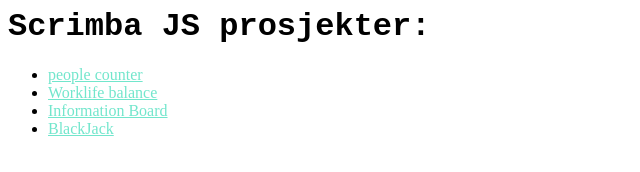
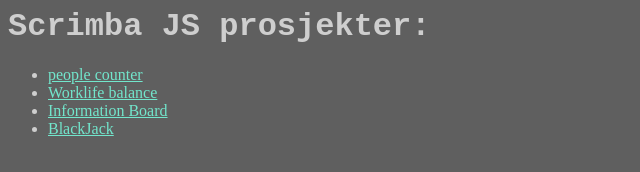
Before and after one commit to lalzy/Scrimba, a plain HTML site: page index.html in a window 1280 px wide. Shown: the whole page, without its empty margins (0-640 px from the left). Drawn offline with Linux system fonts and the light colour scheme.

Commit message:
Update style.css

```diff
--- a/style.css
+++ b/style.css
@@ -1,4 +1,3 @@
-@@ -1,17 +1,96 @@
 body{
     background: rgb(95, 95, 95);
     color: rgb(206, 206, 206);
```
